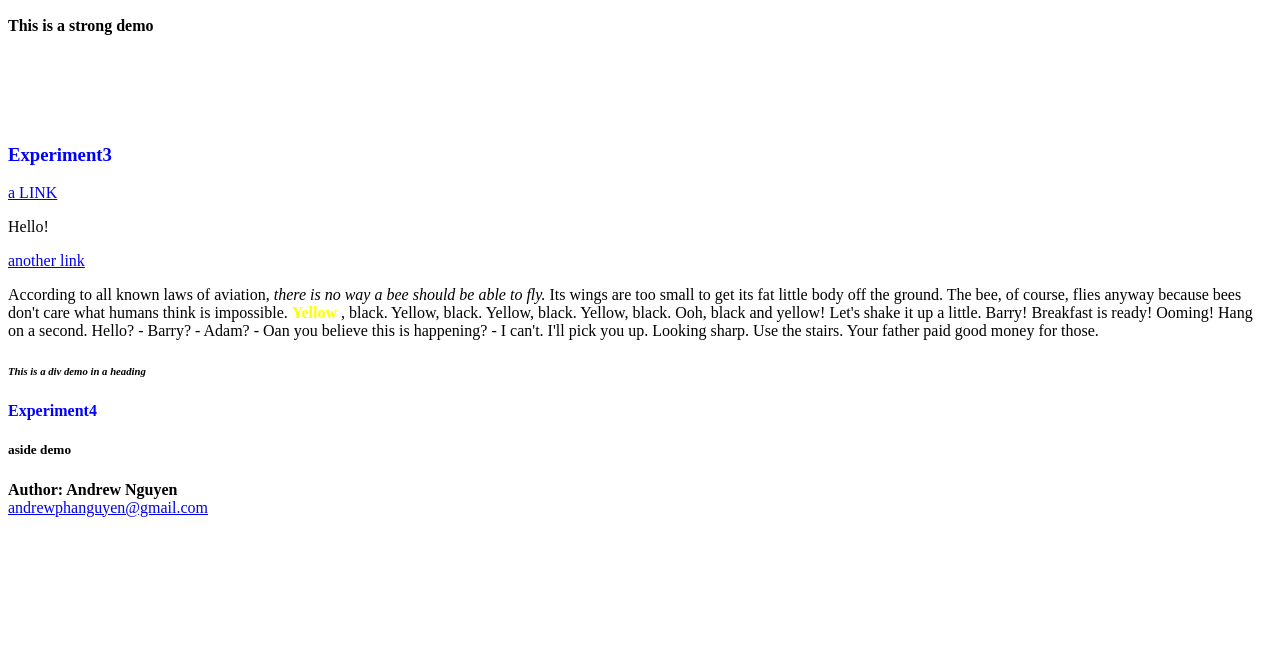
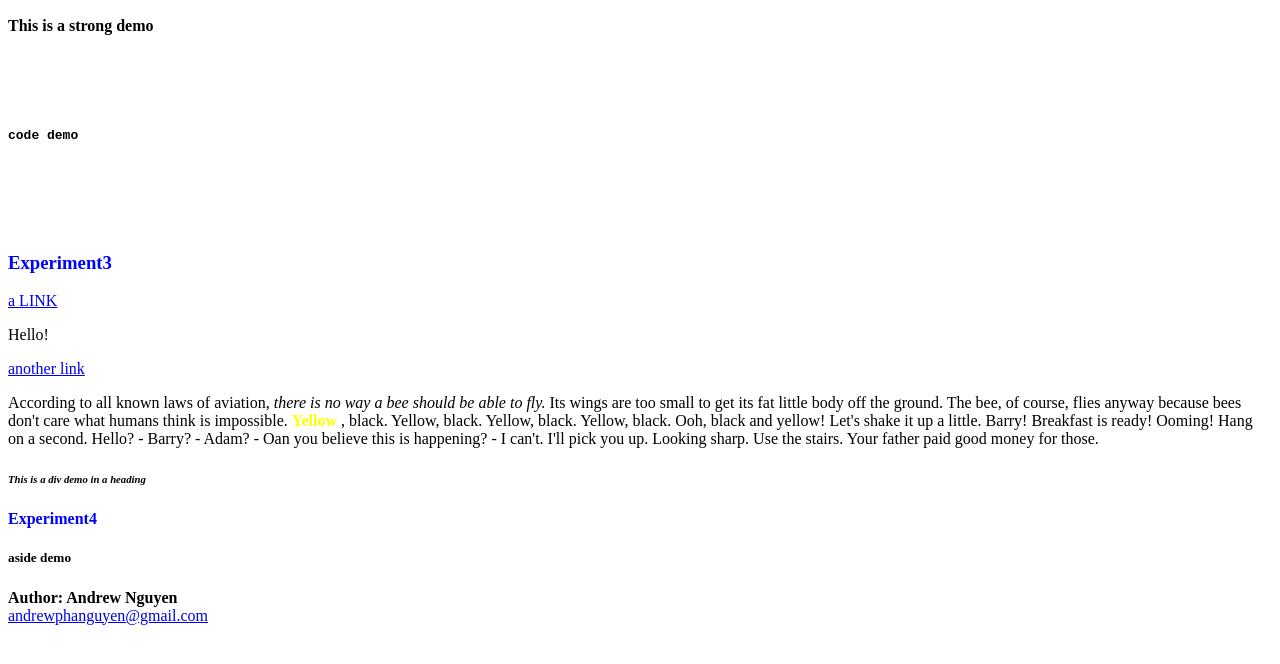
Before and after one commit to Andrewphanguyen/cse-134-hw2, a plain HTML site: page index.html in a window 1280 px wide. Shown: the part 136-800 px from the top of the page. Drawn offline with Linux system fonts and the light colour scheme.

Commit message:
Update index.html

```diff
--- a/index.html
+++ b/index.html
@@ -13,6 +13,7 @@
 <body>
 
     <header>
+
             <h1 style="color:blue;">Demo Experiment</h1>
           </header>
 
@@ -20,6 +21,8 @@
 
     <h2 style="color:blue;">Experiment2</h2>
     <strong>This is a strong demo</strong>
+    <br><br><br><br><br><br>
+    <strong><code>code demo</code></strong>
 
 
     <br><br><br><br><br><br>
```
